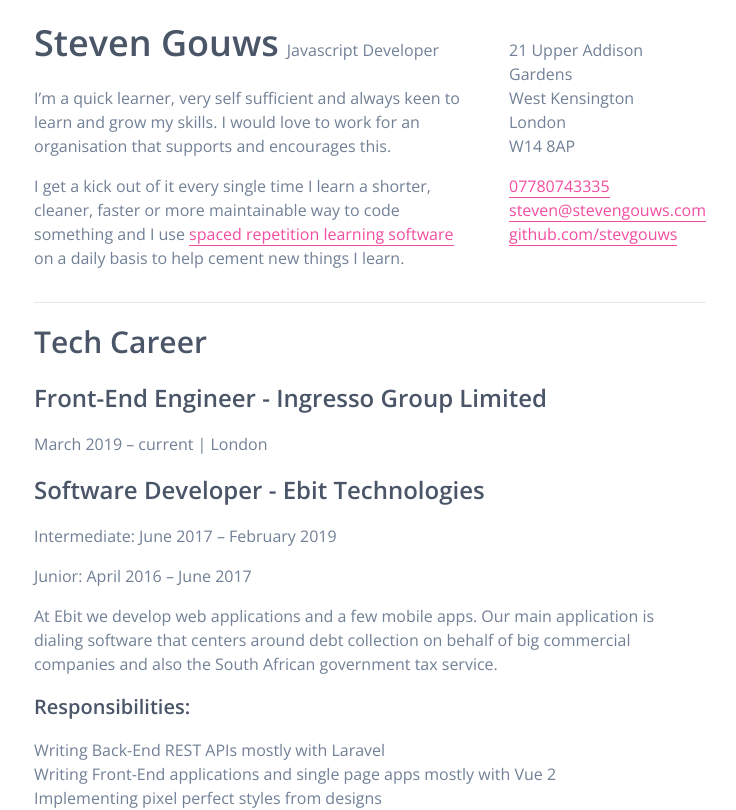
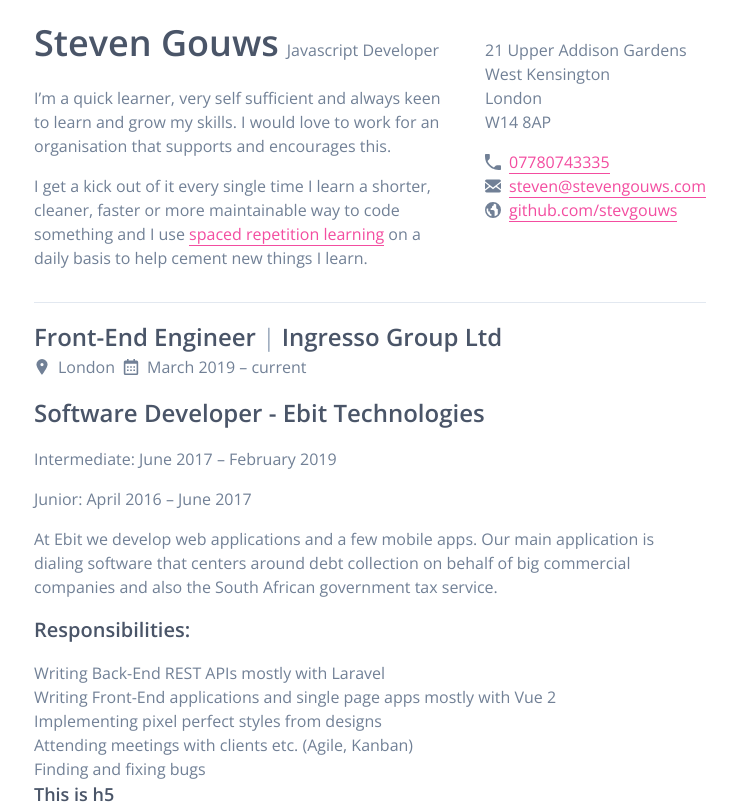
Before and after one commit to stevgouws/stevengouws.com, a Next.js app: page /CV in a window 1280 px wide. Shown: the top 810 px of the page, without its empty margins (270-1006 px from the left). Built offline with nearby package versions, Linux system fonts and the light colour scheme.

Commit message:
adds Icon and Link components

```diff
--- /dev/null
+++ b/components/CV/Job.js
@@ -0,0 +1,16 @@
+import Icon from "../common/Icon";
+
+export default function Job({ company, position, date, location }) {
+  return (
+    <div className="mb-4">
+      <h3 className="mb-0">
+        {position} <span className="text-gray-500 font-normal">|</span>{" "}
+        {company}
+      </h3>
+      <div className="flex">
+        <Icon name="location" text={location} classes="mr-2" />
+        <Icon name="calendar" text={date} />
+      </div>
+    </div>
+  );
+}
--- /dev/null
+++ b/components/common/Icon.js
@@ -0,0 +1,45 @@
+import { string } from "prop-types";
+
+export default function Icon({ name, text, classes: additionalClasses }) {
+  const lookup = {
+    calendar:
+      "M1 4c0-1.1.9-2 2-2h14a2 2 0 0 1 2 2v14a2 2 0 0 1-2 2H3a2 2 0 0 1-2-2V4zm2 2v12h14V6H3zm2-6h2v2H5V0zm8 0h2v2h-2V0zM5 9h2v2H5V9zm0 4h2v2H5v-2zm4-4h2v2H9V9zm0 4h2v2H9v-2zm4-4h2v2h-2V9zm0 4h2v2h-2v-2z",
+    email:
+      "M18 2a2 2 0 0 1 2 2v12a2 2 0 0 1-2 2H2a2 2 0 0 1-2-2V4c0-1.1.9-2 2-2h16zm-4.37 9.1L20 16v-2l-5.12-3.9L20 6V4l-10 8L0 4v2l5.12 4.1L0 14v2l6.37-4.9L10 14l3.63-2.9z",
+    globe:
+      "M10 20a10 10 0 1 1 0-20 10 10 0 0 1 0 20zm2-2.25a8 8 0 0 0 4-2.46V9a2 2 0 0 1-2-2V3.07a7.95 7.95 0 0 0-3-1V3a2 2 0 0 1-2 2v1a2 2 0 0 1-2 2v2h3a2 2 0 0 1 2 2v5.75zm-4 0V15a2 2 0 0 1-2-2v-1h-.5A1.5 1.5 0 0 1 4 10.5V8H2.25A8.01 8.01 0 0 0 8 17.75z",
+    location:
+      "M10 20S3 10.87 3 7a7 7 0 1 1 14 0c0 3.87-7 13-7 13zm0-11a2 2 0 1 0 0-4 2 2 0 0 0 0 4z",
+    phone:
+      "M20 18.35V19a1 1 0 0 1-1 1h-2A17 17 0 0 1 0 3V1a1 1 0 0 1 1-1h4a1 1 0 0 1 1 1v4c0 .56-.31 1.31-.7 1.7L3.16 8.84c1.52 3.6 4.4 6.48 8 8l2.12-2.12c.4-.4 1.15-.71 1.7-.71H19a1 1 0 0 1 .99 1v3.35z",
+  };
+
+  function SVG() {
+    return (
+      <svg
+        xmlns="http://www.w3.org/2000/svg"
+        viewBox="0 0 20 20"
+        className="w-4 mr-2 fill-current"
+      >
+        <path d={lookup[name]} />
+      </svg>
+    );
+  }
+  if (!text) return <SVG />;
+  return (
+    <div className={`${additionalClasses} flex items-center`.trim()}>
+      <SVG />
+      <div>{text}</div>
+    </div>
+  );
+}
+
+Icon.propTypes = {
+  name: string.isRequired,
+  text: string.isRequired,
+  classes: string,
+};
+
+Icon.defaultProps = {
+  classes: "",
+};
--- a/components/common/Link.js
+++ b/components/common/Link.js
@@ -1,4 +1,6 @@
-export default function Link({ children, href, target, displayBlock }) {
+import { string, bool } from "prop-types";
+import Icon from "./Icon";
+export default function Link({ children, href, target, displayBlock, icon }) {
   function AnchorTag() {
     return (
       <a
@@ -11,6 +13,8 @@ export default function Link({ children, href, target, displayBlock }) {
     );
   }
 
+  if (icon) return <Icon name={icon} text={<AnchorTag />} />;
+
   if (displayBlock)
     return (
       <div>
@@ -20,3 +24,13 @@ export default function Link({ children, href, target, displayBlock }) {
 
   return <AnchorTag />;
 }
+
+Link.propTypes = {
+  href: string.isRequired,
+  target: string,
+  displayBlock: bool,
+};
+
+Link.defaultProps = {
+  displayBlock: false,
+};
--- a/pages/CV.js
+++ b/pages/CV.js
@@ -1,6 +1,8 @@
 import Layout from "../components/common/Layout";
 import Link from "../components/common/Link";
 import Section from "../components/common/Section";
+import Job from "../components/CV/Job";
+import Icon from "../components/common/Icon";
 
 export default function CV() {
   return (
@@ -15,9 +17,12 @@ export default function CV() {
         </div>
       </Section>
       <Section>
-        <h2>Tech Career</h2>
-        <h3>Front-End Engineer - Ingresso Group Limited</h3>
-        <p>March 2019 – current | London</p>
+        <Job
+          company="Ingresso Group Ltd"
+          position="Front-End Engineer"
+          date="March 2019 – current"
+          location="London"
+        />
         <h3>Software Developer - Ebit Technologies</h3>
         <p>Intermediate: June 2017 – February 2019</p>
         <p>Junior: April 2016 – June 2017</p>
@@ -66,7 +71,7 @@ function Introduction() {
         I get a kick out of it every single time I learn a shorter, cleaner,
         faster or more maintainable way to code something and I use{" "}
         <Link href="https://sivers.org/srs" target="_blank">
-          spaced repetition learning software
+          spaced repetition learning
         </Link>{" "}
         on a daily basis to help cement new things I learn.
       </p>
@@ -81,13 +86,18 @@ function ContactDetails({ classes }) {
       <div>West Kensington</div>
       <div>London</div>
       <div className="mb-4">W14 8AP</div>
-      <Link displayBlock href="tel:+447780743335">
+      <Link displayBlock href="tel:+447780743335" icon="phone">
         07780743335
       </Link>
-      <Link displayBlock href="mailto:steven@stevengouws.com">
+      <Link displayBlock href="mailto:steven@stevengouws.com" icon="email">
         steven@stevengouws.com
       </Link>
-      <Link displayBlock href="https://github.com/stevgouws" target="_blank">
+      <Link
+        displayBlock
+        href="https://github.com/stevgouws"
+        icon="globe"
+        target="_blank"
+      >
         github.com/stevgouws
       </Link>
     </div>
```
